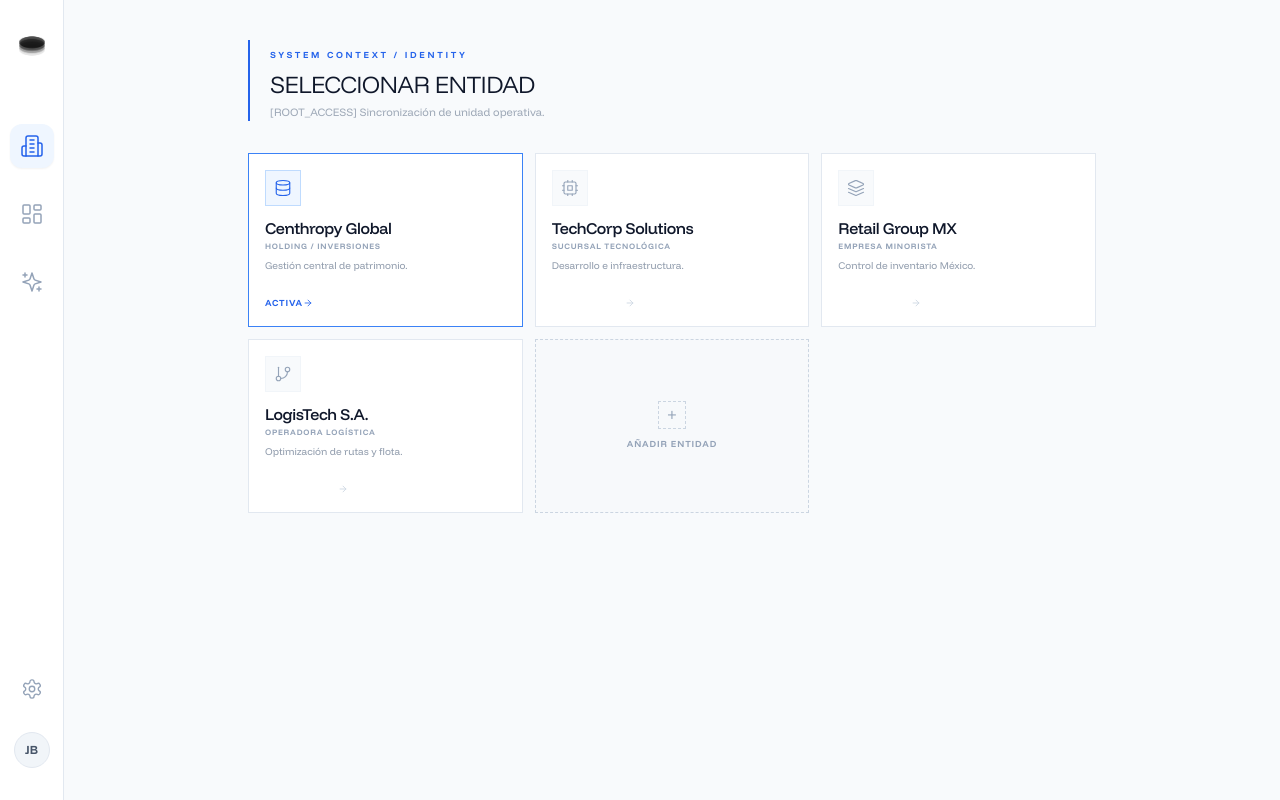
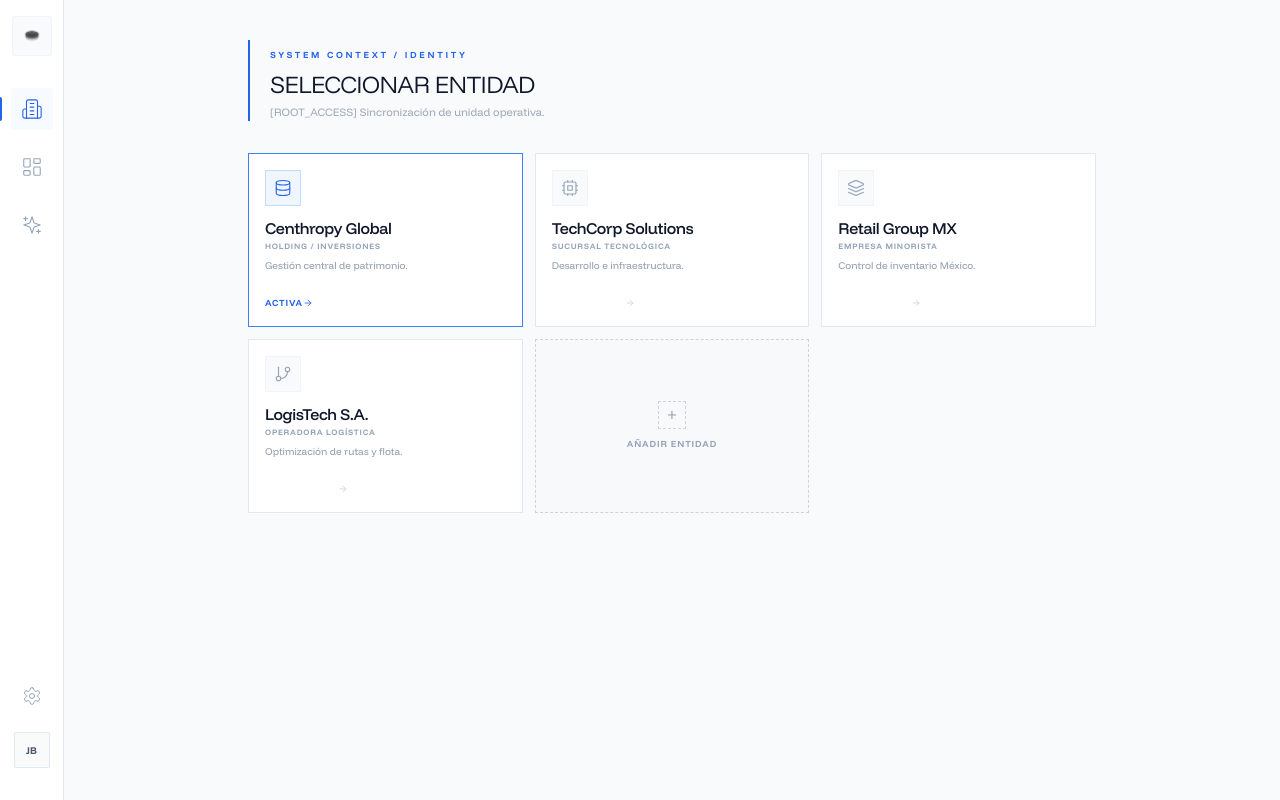
Before and after one commit to renatoquerales28-byte/unify, a React (Vite) app: page / in a window 1280 px wide. Built offline with nearby package versions, Linux system fonts and the light colour scheme.

Commit message:
UI: Refinamiento táctico de Sidebar (iconos finos y bordes rectos)

```diff
--- a/src/App.jsx
+++ b/src/App.jsx
@@ -94,53 +94,64 @@ export default function App() {
 
             {/* --- 1. LEFT SIDEBAR (Activity Bar) - COMÚN PARA TODAS LAS VISTAS --- */}
             <div className="w-16 flex-shrink-0 border-r border-slate-200 bg-white flex flex-col items-center py-4 z-20">
-                <div className="mb-6 group relative w-full flex justify-center">
-                    <div className="w-[60px] h-[60px] flex items-center justify-center cursor-default hover:scale-105 transition-transform duration-300">
-                        <img src="/Centhronpy_13.png" alt="Centhropy" className="w-full h-full object-contain" />
+                <div className="mb-6 group relative w-full flex justify-center px-2">
+                    <div className="w-10 h-10 flex items-center justify-center cursor-default bg-slate-50 border border-slate-100 rounded-sm hover:border-slate-200 transition-all">
+                        <img src="/Centhronpy_13.png" alt="Centhropy" className="w-8 h-8 object-contain opacity-80" />
                     </div>
                 </div>
 
-                <div className="flex flex-col gap-6 w-full items-center mt-6">
+                <div className="flex flex-col gap-4 w-full items-center mt-2">
                     {/* Switcher de Identidad */}
+                    <div className="relative w-full flex justify-center group">
+                        {activeView === 'organizations' && <div className="absolute left-0 top-1/2 -translate-y-1/2 w-0.5 h-6 bg-blue-600 rounded-r-full" />}
                         <button
                             onClick={() => setActiveView('organizations')}
-                        className={`p-2.5 rounded-xl transition-all flex justify-center group relative
-                        ${activeView === 'organizations' ? 'text-blue-600 bg-blue-50 shadow-sm' : 'text-slate-400 hover:text-slate-600 hover:bg-slate-50'}`}
+                            className={`p-2.5 rounded-sm transition-all flex justify-center relative
+                            ${activeView === 'organizations' ? 'text-blue-600 bg-blue-50/50' : 'text-slate-400 hover:text-slate-600 hover:bg-slate-50'}`}
                         >
-                        <Building2 size={24} strokeWidth={1.5} />
-                        <div className="absolute left-14 top-1/2 -translate-y-1/2 bg-slate-900 text-white text-[10px] px-2 py-1 rounded opacity-0 group-hover:opacity-100 whitespace-nowrap border border-slate-700 pointer-events-none transition-opacity z-50">
-                            Selector de Organizaciones
+                            <Building2 size={22} strokeWidth={1.2} />
+                        </button>
+                        <div className="absolute left-14 top-1/2 -translate-y-1/2 bg-slate-900 text-white text-[10px] px-2 py-1 rounded-sm opacity-0 group-hover:opacity-100 whitespace-nowrap border border-slate-700 pointer-events-none transition-opacity z-50 font-mono tracking-wider">
+                            ORGANIZACIONES
                         </div>
-                    </button>
+                    </div>
 
                     {/* Botón Dashboard */}
+                    <div className="relative w-full flex justify-center group">
+                        {activeView === 'dashboard' && <div className="absolute left-0 top-1/2 -translate-y-1/2 w-0.5 h-6 bg-blue-600 rounded-r-full" />}
                         <button
                             onClick={() => setActiveView('dashboard')}
-                        className={`p-2.5 rounded-xl transition-all flex justify-center group relative
-                        ${activeView === 'dashboard' ? 'text-blue-600 bg-blue-50 shadow-sm' : 'text-slate-400 hover:text-slate-600 hover:bg-slate-50'}`}
+                            className={`p-2.5 rounded-sm transition-all flex justify-center relative
+                            ${activeView === 'dashboard' ? 'text-blue-600 bg-blue-50/50' : 'text-slate-400 hover:text-slate-600 hover:bg-slate-50'}`}
                         >
-                        <LayoutDashboard size={24} strokeWidth={1.5} />
-                        <div className="absolute left-14 top-1/2 -translate-y-1/2 bg-slate-900 text-white text-[10px] px-2 py-1 rounded opacity-0 group-hover:opacity-100 whitespace-nowrap border border-slate-700 pointer-events-none transition-opacity z-50">
-                            Dashboard
+                            <LayoutDashboard size={22} strokeWidth={1.2} />
+                        </button>
+                        <div className="absolute left-14 top-1/2 -translate-y-1/2 bg-slate-900 text-white text-[10px] px-2 py-1 rounded-sm opacity-0 group-hover:opacity-100 whitespace-nowrap border border-slate-700 pointer-events-none transition-opacity z-50 font-mono tracking-wider">
+                            DASHBOARD
                         </div>
-                    </button>
+                    </div>
 
                     {/* Data Core */}
+                    <div className="relative w-full flex justify-center group">
+                        {activeView === 'datacore' && <div className="absolute left-0 top-1/2 -translate-y-1/2 w-0.5 h-6 bg-blue-600 rounded-r-full" />}
                         <button
                             onClick={() => setActiveView('datacore')}
-                        className={`p-2.5 rounded-xl transition-all flex justify-center group relative
-                        ${activeView === 'datacore' ? 'text-blue-600 bg-blue-50 shadow-sm' : 'text-slate-400 hover:text-slate-600 hover:bg-slate-50'}`}
+                            className={`p-2.5 rounded-sm transition-all flex justify-center relative
+                            ${activeView === 'datacore' ? 'text-blue-600 bg-blue-50/50' : 'text-slate-400 hover:text-slate-600 hover:bg-slate-50'}`}
                         >
-                        <Sparkles size={24} strokeWidth={1.5} />
-                        <div className="absolute left-14 top-1/2 -translate-y-1/2 bg-slate-900 text-white text-[10px] px-2 py-1 rounded opacity-0 group-hover:opacity-100 whitespace-nowrap border border-slate-700 pointer-events-none transition-opacity z-50">
-                            Data Core ⌘
+                            <Sparkles size={22} strokeWidth={1.2} />
+                        </button>
+                        <div className="absolute left-14 top-1/2 -translate-y-1/2 bg-slate-900 text-white text-[10px] px-2 py-1 rounded-sm opacity-0 group-hover:opacity-100 whitespace-nowrap border border-slate-700 pointer-events-none transition-opacity z-50 font-mono tracking-wider">
+                            DATA CORE ⌘
                         </div>
-                    </button>
+                    </div>
                 </div>
 
-                <div className="mt-auto flex flex-col gap-6 w-full items-center mb-4">
-                    <button className="p-2 text-slate-400 hover:text-slate-600 flex justify-center"><Settings size={22} strokeWidth={1.5} /></button>
-                    <div className="w-9 h-9 rounded-full bg-slate-100 border border-slate-200 flex items-center justify-center text-xs text-slate-600 font-mono ring-2 ring-transparent hover:ring-slate-200 transition-all cursor-pointer font-bold">
+                <div className="mt-auto flex flex-col gap-4 w-full items-center mb-4">
+                    <button className="p-2.5 text-slate-400 hover:text-slate-600 flex justify-center transition-colors">
+                        <Settings size={20} strokeWidth={1.2} />
+                    </button>
+                    <div className="w-9 h-9 rounded-sm bg-slate-50 border border-slate-200 flex items-center justify-center text-[10px] text-slate-600 font-mono hover:border-slate-300 transition-all cursor-pointer font-bold">
                         JB
                     </div>
                 </div>
```
Lines whose indentation alone changed are shown as unchanged.
